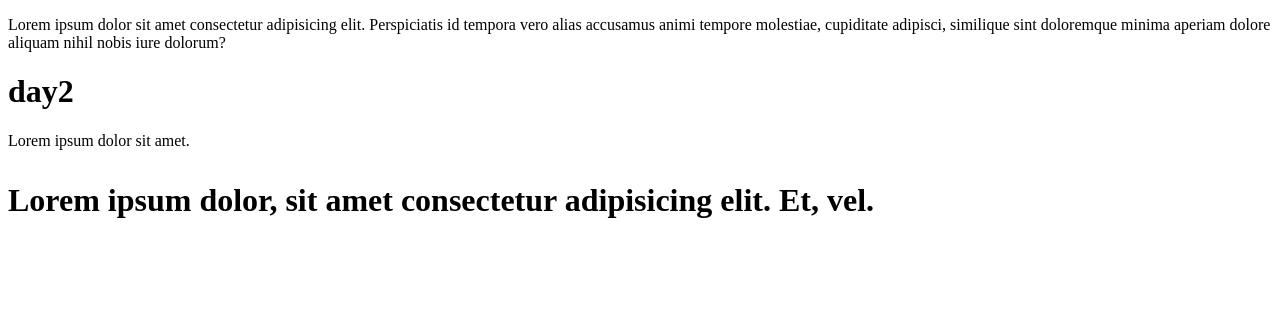
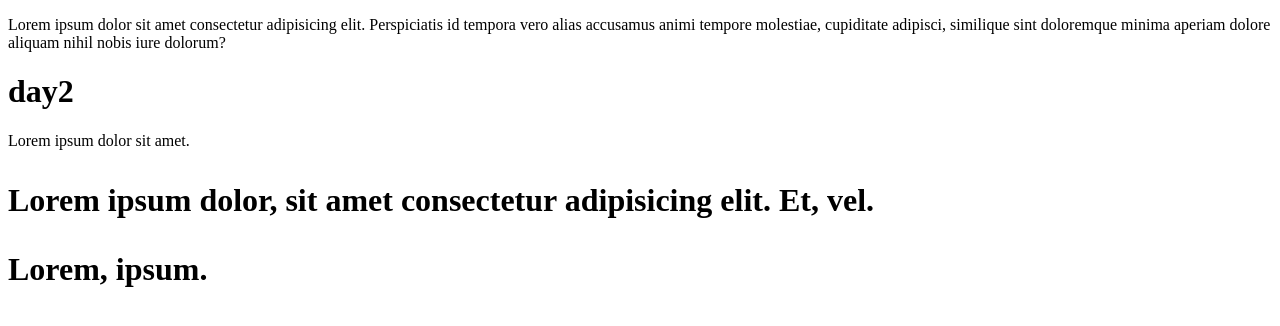
Before and after one commit to trevorwaigwa254/git, a plain HTML site: page index.html in a window 1280 px wide. Drawn offline with Linux system fonts and the light colour scheme.

Commit message:
added new paragraph

```diff
--- a/index.html
+++ b/index.html
@@ -15,5 +15,12 @@
        <h1>
         <p>Lorem ipsum dolor, sit amet consectetur adipisicing elit. Et, vel.</p>
        </h1>
+
+
+       <h1>
+        <day3>
+            <p>Lorem, ipsum.</p>
+        </day3>
+       </h1>
 </body>
 </html>
```
